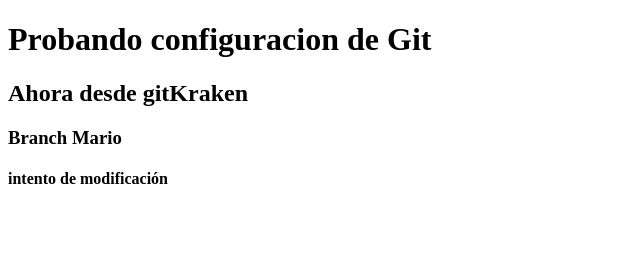
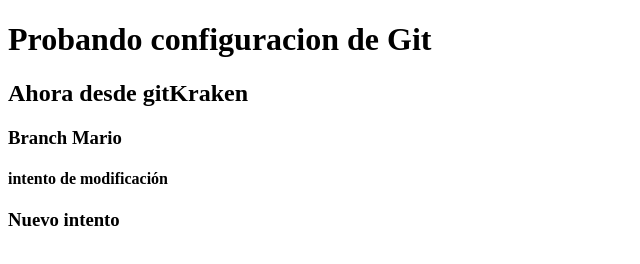
Before and after one commit to MarcoNicolas/prueba, a plain HTML site: page index.html in a window 1280 px wide. Shown: the whole page, without its empty margins (0-640 px from the left). Drawn offline with Linux system fonts and the light colour scheme.

Commit message:
Update index.html
otro intento

```diff
--- a/index.html
+++ b/index.html
@@ -8,5 +8,6 @@
 	<h2>Ahora desde gitKraken</h2>
 	<h3>Branch Mario</h3>
 	<h4>intento de modificación</h4>
+	<h3>Nuevo intento</h3>
 </body>
 </html>
```
